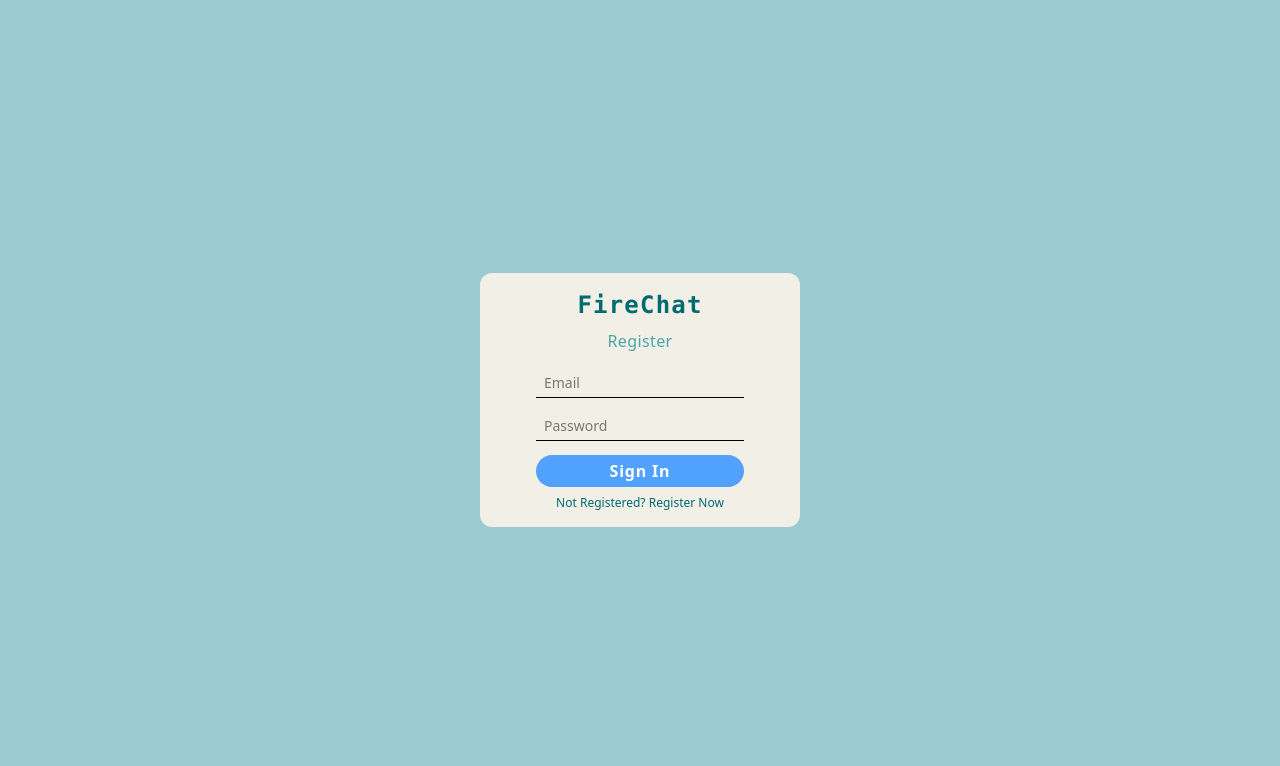
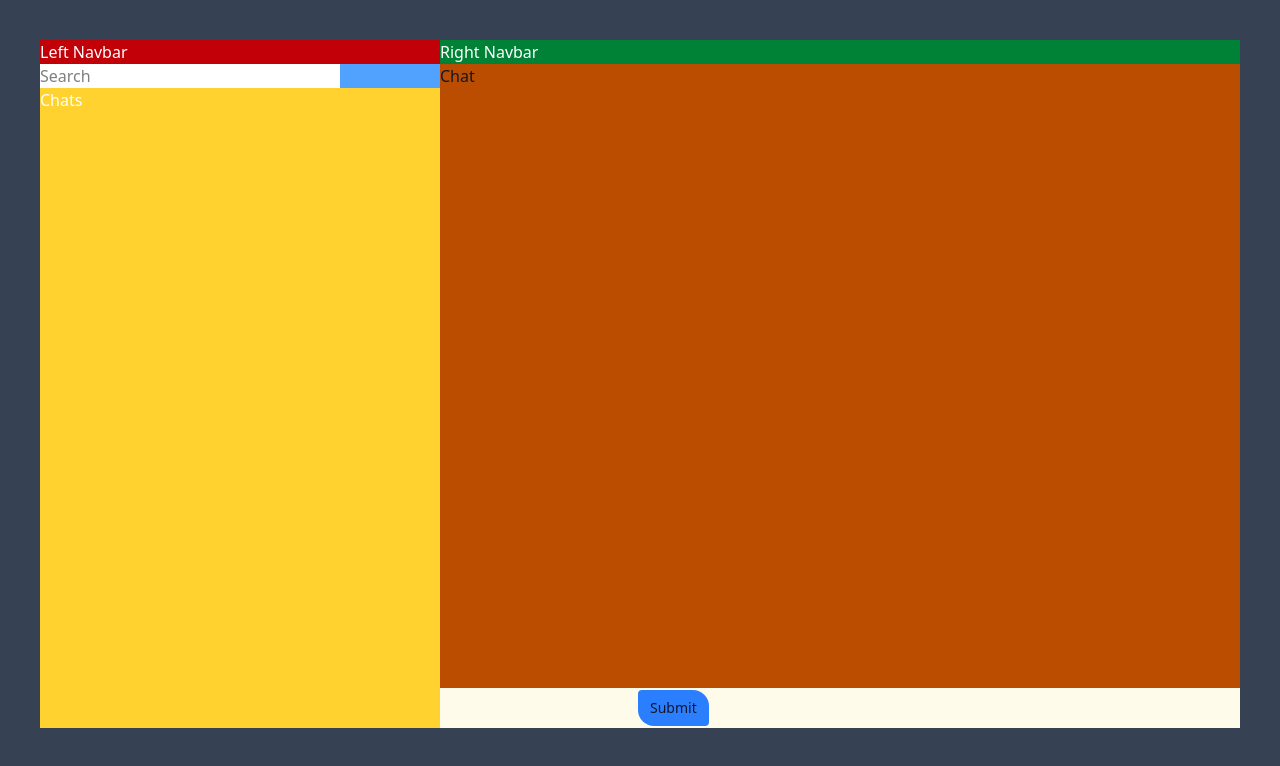
Before and after one commit to Saba-Ahmad-sp/FireChat, a React (Vite) app: page / in a window 1280 px wide. Shown: the top 766 px of the page. Built offline with nearby package versions, Linux system fonts and the light colour scheme.

Commit message:
Adds Layout with Tailwind css styling for FireChat

```diff
--- a/src/App.jsx
+++ b/src/App.jsx
@@ -1,5 +1,5 @@
 import './App.css'
-import Home from "./components/Home"
+import Home from './components/Home'
 import Login from './components/Login'
 import Register from './components/Register'
 
@@ -7,7 +7,7 @@ function App() {
 
   return (
     <>
-     <Login/>
+      <Home/>
     </>
   )
 }
--- /dev/null
+++ b/src/components/Chat.jsx
@@ -0,0 +1,12 @@
+import Input from "./Input";
+
+const Chat = () => {
+  return (
+    <div className="w-2/3 flex flex-col bg-amber-700 text-gray-900 justify-between ">
+      <h1>Chat</h1>
+      <Input />
+    </div>
+  );
+};
+
+export default Chat;
--- /dev/null
+++ b/src/components/Chats.jsx
@@ -0,0 +1,9 @@
+const Chats = () => {
+  return (
+    <>
+    <div>Chats</div>
+    </>
+  )
+}
+
+export default Chats
--- a/src/components/Home.jsx
+++ b/src/components/Home.jsx
@@ -1,11 +1,19 @@
+import Chat from "./Chat";
+import Navbar from "./Navbar";
+import Sidebar from "./Sidebar";
+
 const Home = () => {
   return (
-  <>
-    <div>
-      <h1>Home</h1>
+    <div className="bg-gray-700 text-white min-h-screen flex flex-col">
+      <div className="p-10">
+        <Navbar />
+        <div className="flex flex-1">
+          <Sidebar />
+          <Chat />
+        </div>
+      </div>
     </div>
-  </>
-  )
-}
+  );
+};
 
 export default Home;
--- /dev/null
+++ b/src/components/Input.jsx
@@ -0,0 +1,11 @@
+
+const Input = () => {
+  return (
+    <div className="bg-amber-50 w-full h-10 flex items-center">
+       <input type="text" className="h-10 p-2 text-xs tracking-wide" />
+       <button className="bg-blue-500 py-2 px-3 rounded-bl-2xl rounded-tr-2xl rounded text-sm mx-2" >Submit</button>
+    </div>
+  )
+}
+
+export default Input;
--- a/src/components/Login.jsx
+++ b/src/components/Login.jsx
@@ -6,7 +6,7 @@ const Login = () => {
                 <span className="font-semibold text-2xl tracking-wider font-mono text-[#006A71]">
                   FireChat
                 </span>
-                <span className="font-medium tracking-wide text-[#48A6A7] mb-2">Register</span>
+                <span className="font-medium tracking-wide text-[#48A6A7] mb-2">Login</span>
                 <form className="flex flex-col gap-3.5">
                   <input
                     className="py-1 px-2 border-b-1  text-sm focus:outline-none  focus:border-b-2 focus:border-b-[#9ACBD0]
--- /dev/null
+++ b/src/components/Navbar.jsx
@@ -0,0 +1,10 @@
+const Navbar = () => {
+  return (
+    <div className="flex bg-green-700">
+      <div className="w-1/3 bg-red-700">Left Navbar</div>
+      <div className="w-2/3 ">Right Navbar</div>
+    </div>
+  );
+};
+
+export default Navbar;
--- /dev/null
+++ b/src/components/Search.jsx
@@ -0,0 +1,12 @@
+const Search = () => {
+  return (
+    <>
+      <div className="flex">
+        <input type="text" className="bg-white w-3/4 text-black" placeholder="Search"/>
+        <div className="bg-blue-400 w-1/4"></div>
+      </div>
+    </>
+  );
+};
+
+export default Search;
--- /dev/null
+++ b/src/components/Sidebar.jsx
@@ -0,0 +1,13 @@
+import Chats from "./Chats";
+import Search from "./Search";
+
+const Sidebar = () => {
+  return (
+    <div className="w-1/3 bg-amber-300 h-[83vh] flex flex-col">
+      <Search />
+      <Chats />
+    </div>
+  );
+};
+
+export default Sidebar;
```
